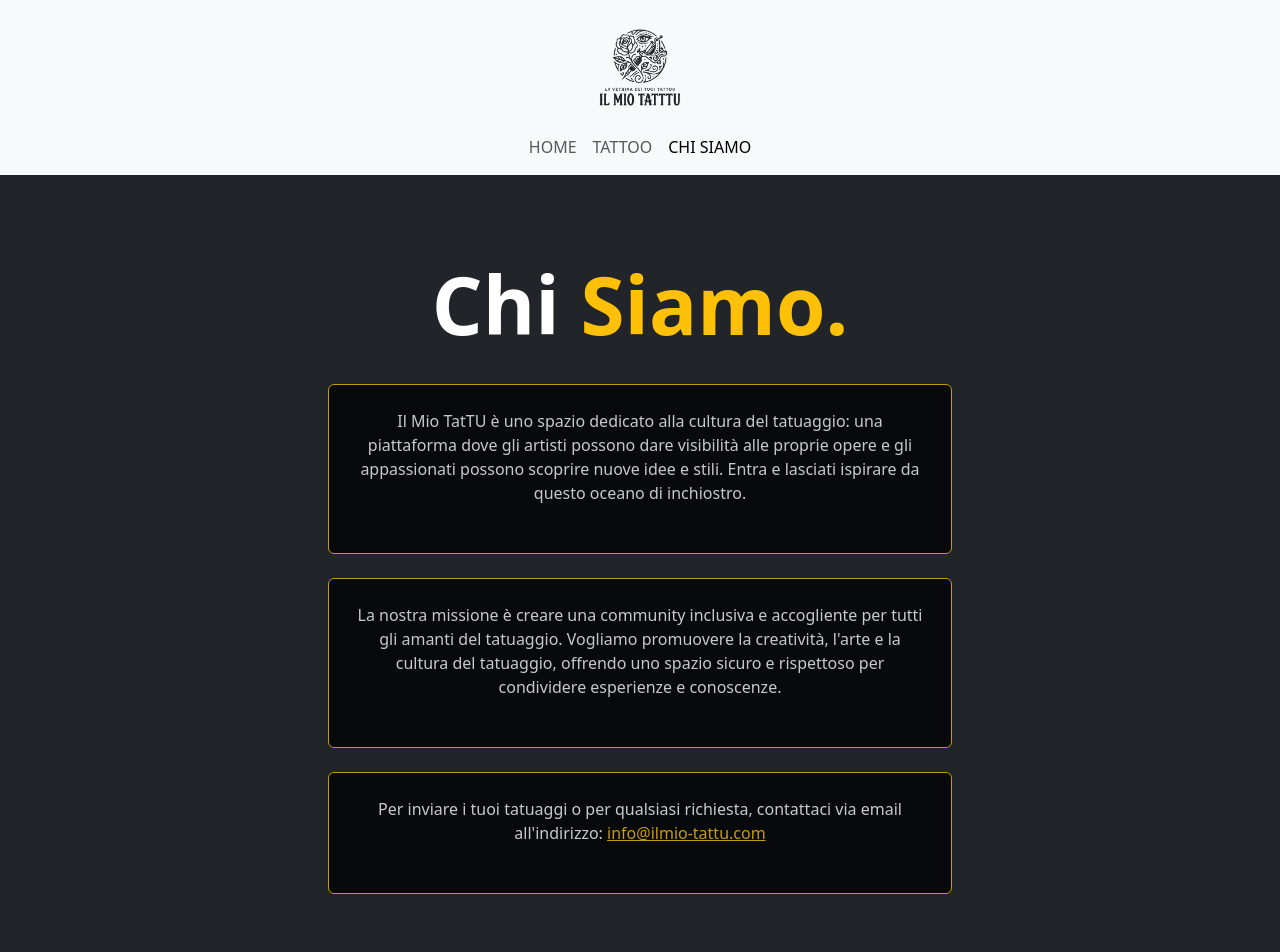
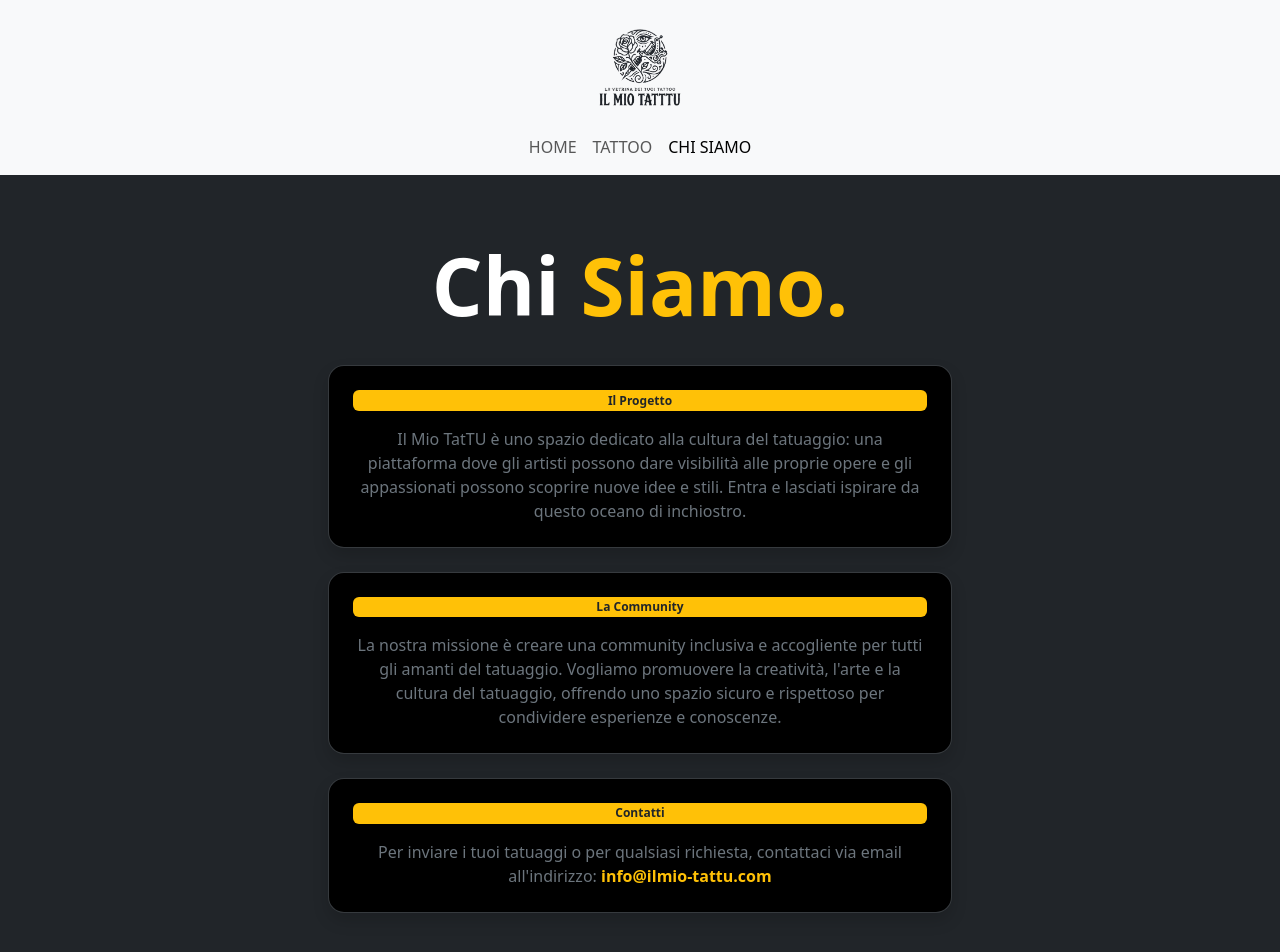
Before and after one commit to stefanosorrenti/il-mio-taTU-front-office, a React (Vite) app: page /info in a window 1280 px wide. Shown: the top 952 px of the page. Built offline with nearby package versions, Linux system fonts and the light colour scheme.

Commit message:
Update the navigation links in AppHeader and improve the card styling in AppInfoPage with badges and new CSS classes.

```diff
--- a/src/components/AppHeader.jsx
+++ b/src/components/AppHeader.jsx
@@ -34,7 +34,7 @@ export default function AppHeader() {
                                     <NavLink className="nav-link" to="/">HOME</NavLink>
                                 </li>
                                 <li className="nav-item">
-                                    <NavLink className="nav-link" to="/">TATTOO</NavLink>
+                                    <NavLink className="nav-link" to="/404">TATTOO</NavLink>
                                 </li>
                                 <li className="nav-item">
                                     <NavLink className="nav-link" to="/info">CHI SIAMO</NavLink>
--- a/src/pages/AppInfoPage.jsx
+++ b/src/pages/AppInfoPage.jsx
@@ -8,8 +8,9 @@ export default function AppInfoPage() {
                 <h1 className="display-1 fw-bold text-white">Chi <span className="text-warning">Siamo.</span></h1>
 
                 {/* Informazioni sito */}
-                <div className="card bg-black border-1 border-warning opacity-75 text-center p-4 col-md-6">
-                    <p className="text-white mb-4">
+                <div className="card bg-black border border-secondary border-opacity-50 rounded-4 shadow text-center p-4 col-md-6">
+                    <span className="badge bg-warning text-dark mb-3">Il Progetto</span>
+                    <p className="text-secondary mb-0">
                         Il Mio TatTU è uno spazio dedicato alla cultura del tatuaggio:
                         una piattaforma dove gli artisti possono dare visibilità alle
                         proprie opere e gli appassionati possono scoprire nuove idee e
@@ -18,8 +19,9 @@ export default function AppInfoPage() {
                 </div>
 
                 {/* Informazioni community */}
-                <div className="card bg-black border-1 border-warning opacity-75 text-center p-4 col-md-6">
-                    <p className="text-white mb-4">
+                <div className="card bg-black border border-secondary border-opacity-50 rounded-4 shadow text-center p-4 col-md-6">
+                    <span className="badge bg-warning text-dark mb-3">La Community</span>
+                    <p className="text-secondary mb-0">
                         La nostra missione è creare una community inclusiva e accogliente
                         per tutti gli amanti del tatuaggio. Vogliamo promuovere la
                         creatività, l'arte e la cultura del tatuaggio, offrendo uno spazio
@@ -28,9 +30,10 @@ export default function AppInfoPage() {
                 </div>
 
                 {/* Informazioni contatto */}
-                <div className="card bg-black border-1 border-warning opacity-75 text-center p-4 col-md-6">
-                    <p className="text-white mb-4">
-                        Per inviare i tuoi tatuaggi o per qualsiasi richiesta, contattaci via email all'indirizzo: <a className="text-warning" href="mailto:info@ilmio-tattu.com">info@ilmio-tattu.com</a>
+                <div className="card bg-black border border-secondary border-opacity-50 rounded-4 shadow text-center p-4 col-md-6">
+                    <span className="badge bg-warning text-dark mb-3">Contatti</span>
+                    <p className="text-secondary mb-0">
+                        Per inviare i tuoi tatuaggi o per qualsiasi richiesta, contattaci via email all'indirizzo: <a className="text-warning text-decoration-none fw-semibold" href="mailto:info@ilmio-tattu.com">info@ilmio-tattu.com</a>
                     </p>
                 </div>
             </div>
```
